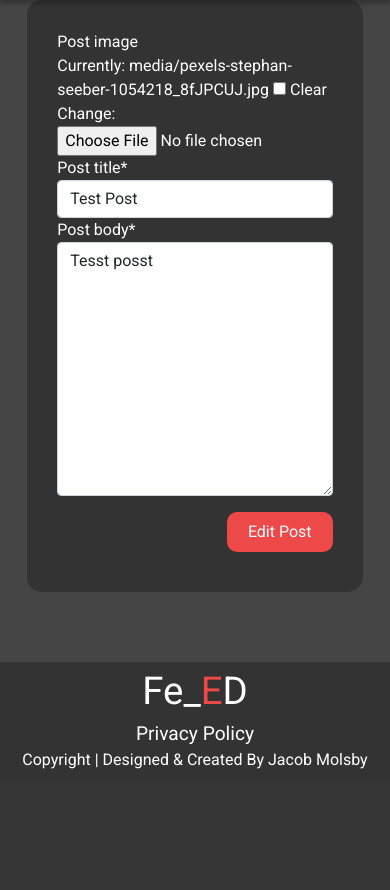
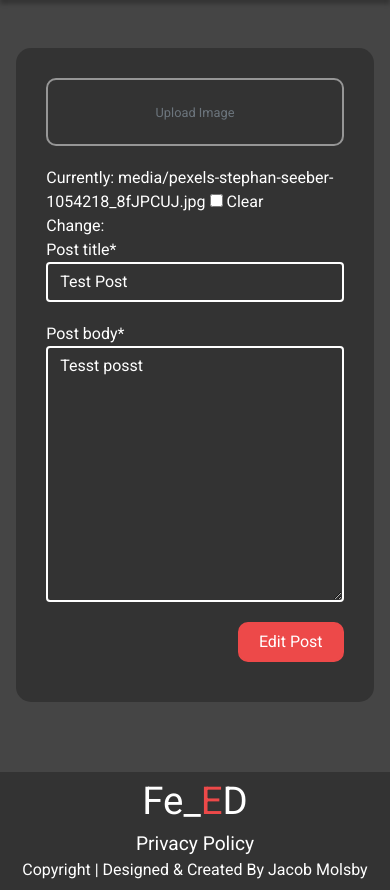
Before and after one commit to jacobmolsby93/FE_ED, a Django app: a page that uses templates/base.html in a window 390 px wide. Shown: the part 120-1010 px from the top of the page. Before the commit the page ends 889 px from the top, so only its background shows below. Run offline with Django 3.2, Linux system fonts and the light colour scheme; a user stored in the database is signed in; data comes from the database, SQL or seed files in the repository; both versions use the stored data as it was after the commit; some libraries are stand-ins or nearby versions.

Commit message:
Front end fully responsive, Edit / Add post templates Styled

```diff
--- a/home/templates/home/home.html
+++ b/home/templates/home/home.html
@@ -45,9 +45,9 @@
     <div class="container-fluid">
         <div class="spacer"></div>
         <section id="gallery" class="container-fluid mt-3">
-            <div class="gallery-container justify-content-center justify-content-md-start">
+            <div class="gallery-container justify-content-center">
                 {% for post in posts %}
-                <div class="grid-item">
+                <div class="col-12 col-md-8 col-lg-5 m-3 hover-effect">
                     <div class="card shadow">
                         {% if post.post_image %}
                         <img class="post-preview-image" src="{{ post.post_image.url}}" alt="Post Preview Image">
--- a/posts/templates/posts/edit_post.html
+++ b/posts/templates/posts/edit_post.html
@@ -1,20 +1,51 @@
 {% extends 'base.html' %}
 
-
 {% block content %}
-<div class="container-fluid">
-    <div class="row h-100 d-flex justify-content-center align-items-center">
-      <div class="col-11 col-md-6">
-        <div class="account-wrapper">
-            <form action="{% url 'edit_post' post.slug %}" method="POST" enctype="multipart/form-data">
+<div class="row d-flex justify-content-center mt-5">
+  <div class="col-11 col-md-6 account-wrapper">
+    <form action="{% url 'edit_post' post.slug %}" method="POST" class="post_form" enctype="multipart/form-data">
       {% csrf_token %}
-                {{ post_form | crispy }}
+      <div class="image-preview d-flex justify-content-center align-items-center w-100">
+        <label for="id_post_image">
+          <img src="" alt="Preview image" class="image-preview-image">
+          <span class="text-small text-muted preview-text">Upload Image</span>
+        </label>
+      </div>
+      {{post_form | crispy }}
       <div class="button-wrapper d-flex justify-content-end mt-3">
-                  <button class="red-button text-small" type="submit">Edit Post</button>
+        <button class="red-button text-small preview-text" type="submit">Edit Post</button>
       </div>
   </form>
   </div>
 </div>
-    </div>
-  </div>
 {% endblock %}
+
+{% block postloadjs %}
+  <script>
+    const imageInput = document.getElementById('id_post_image')
+    imageInput.style.display = "none";
+    const border = document.querySelector('.image-preview')
+    const previewText = document.querySelector(".preview-text")
+    const previewImage = document.querySelector(".image-preview-image")
+
+    imageInput.addEventListener("change", function() {
+      const file = this.files[0]
+      if (file) {
+        const fileReader = new FileReader();
+        previewText.style.display = "none";
+        previewImage.style.display = "block";
+        border.style.border = "0"
+        border.style.padding = "0"
+
+
+
+        fileReader.addEventListener("load", function() {
+            previewImage.setAttribute("src", this.result);
+        });
+        fileReader.readAsDataURL(file);
+
+      }
+
+    })
+  </script>
+{% endblock %}
--- a/static/css/base.css
+++ b/static/css/base.css
@@ -533,6 +521,43 @@ input#search:placeholder {
 
 .control {
     flex-direction: column !important;
+}
+
+
+/* Post_form */
+
+.post_form {
+    width: 100%;
+}
+
+/* Add Post */
+#div_id_post_image > label {
+    display: none;
+}
+
+
+.image-preview {
+    padding: 20px;
+    border: 2px solid rgba(250, 250, 250, .5);
+    border-radius: 10px;
+    flex-direction: column;
+    margin-bottom: 20px;
+}
+
+.image-preview-image {
+    display: none;
+    max-width: 100% !important;
+    height: auto;
+    border-radius: 10px;
+    margin-bottom: 20px;
+}
+
+#id_post_title,
+#id_post_body {
+    background-color: transparent;
+    border: 2px solid #fff;
+    color: #fff;
+    margin-bottom: 20px;
 }
 
 /* --------------------------------------------- Post Detail ---------------------------------------------------- */
--- a/templates/base.html
+++ b/templates/base.html
@@ -128,6 +128,9 @@
     </footer>
 
     <!-- Scripts -->
+
+    {% block postloadjs %}
+    {% endblock %}
     <script src="https://cdn.jsdelivr.net/npm/@popperjs/core@2.10.2/dist/umd/popper.min.js"
         integrity="sha384-7+zCNj/IqJ95wo16oMtfsKbZ9ccEh31eOz1HGyDuCQ6wgnyJNSYdrPa03rtR1zdB" crossorigin="anonymous">
     </script>
@@ -141,7 +144,7 @@
     <script>
         $('.toast').addClass('show').delay(900);
         setTimeout(() => {
-            $('.toast').removeClass('show').fadeOut('slow');
+            $('.toast').removeClass('show');
         }, 5000)
     </script>
 </body>
--- a/templates/includes/toasts/toast_error.html
+++ b/templates/includes/toasts/toast_error.html
@@ -1,8 +1,7 @@
 <div role="alert" aria-live="assertive" aria-atomic="true" class="toast" data-bs-autohide="true">
     <div class="toast-header">
       <img src="{{ MEDIA_URL }}cancel.png" width="25px" height="25px" class="rounded me-2" alt="Error icon">
-      <strong class="me-auto">Bootstrap</strong>
-      <small>11 mins ago</small>
+      <strong class="me-auto">{{ message.event }}</strong>
       <button type="button" class="btn-close" data-bs-dismiss="toast" aria-label="Close"></button>
     </div>
     <div class="toast-body">
--- a/templates/includes/toasts/toast_info.html
+++ b/templates/includes/toasts/toast_info.html
@@ -1,8 +1,6 @@
 <div role="alert" aria-live="assertive" aria-atomic="true" class="toast show" data-bs-autohide="false">
     <div class="toast-header">
-      <img src="{{ MEDIA_URL }}info.png" width="25px" height="25px" class="rounded me-2" alt="...">
-      <strong class="me-auto">Bootstrap</strong>
-      <small>11 mins ago</small>
+      <img src="{{ MEDIA_URL }}info.png" width="25px" height="25px" class="rounded me-2" alt="Info Icon">
       <button type="button" class="btn-close" data-bs-dismiss="toast" aria-label="Close"></button>
     </div>
     <div class="toast-body">
--- a/templates/includes/toasts/toast_success.html
+++ b/templates/includes/toasts/toast_success.html
@@ -1,8 +1,6 @@
 <div role="alert" aria-live="assertive" aria-atomic="true" class="toast" data-bs-autohide="true">
     <div class="toast-header">
-      <img src="{{ MEDIA_URL }}check.png" width="25px" height="25px" class="rounded me-2" alt="...">
-      <strong class="me-auto">Bootstrap</strong>
-      <small>11 mins ago</small>
+      <img src="{{ MEDIA_URL }}check.png" width="25px" height="25px" class="rounded me-2" alt="Check Icon">
       <button type="button" class="btn-close" data-bs-dismiss="toast" aria-label="Close"></button>
     </div>
     <div class="toast-body">
--- a/templates/includes/toasts/toast_warning.html
+++ b/templates/includes/toasts/toast_warning.html
@@ -1,8 +1,6 @@
 <div role="alert" aria-live="assertive" aria-atomic="true" class="toast" data-bs-autohide="false">
     <div class="toast-header">
-      <img src="{{ MEDIA_URL }}warning.png" width="25px" height="25px" class="rounded me-2" alt="...">
-      <strong class="me-auto">Bootstrap</strong>
-      <small>11 mins ago</small>
+      <img src="{{ MEDIA_URL }}warning.png" width="25px" height="25px" class="rounded me-2" alt="Warning Icon">
       <button type="button" class="btn-close" data-bs-dismiss="toast" aria-label="Close"></button>
     </div>
     <div class="toast-body">
```
Also changed, not shown: other parts of static/css/base.css (+11 -23 lines), posts/templates/posts/add_post.html (+44 -13 lines), db.sqlite3, media/media/pexels-stephan-seeber-1054218_8fJPCUJ.jpg (added). Lines whose indentation alone changed are shown as unchanged.
